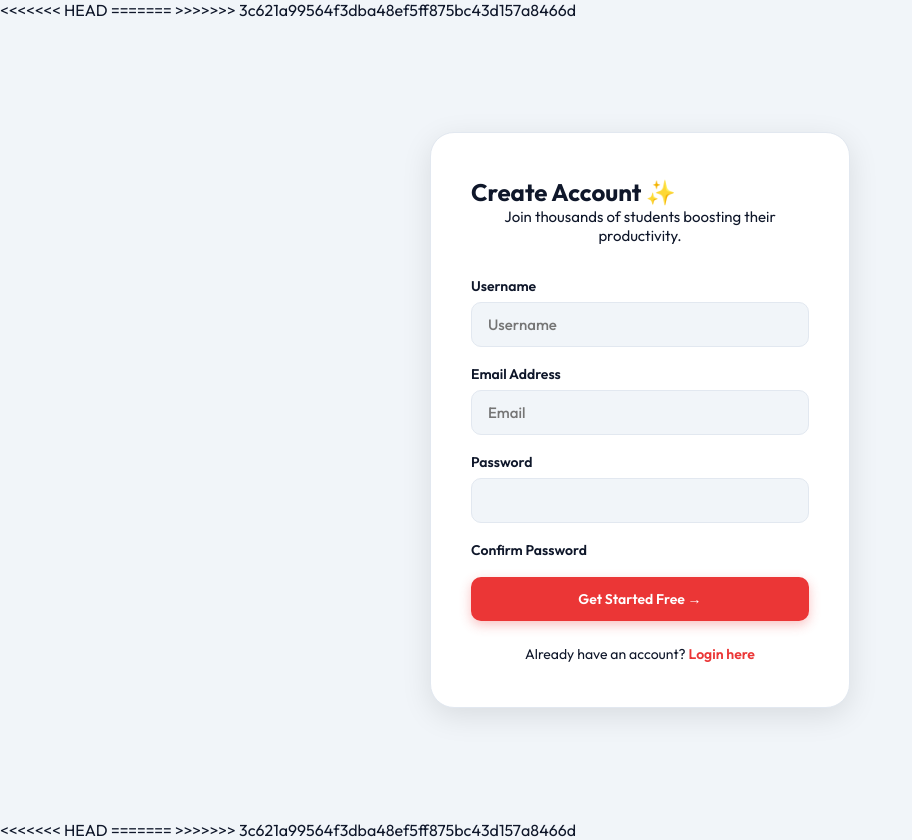
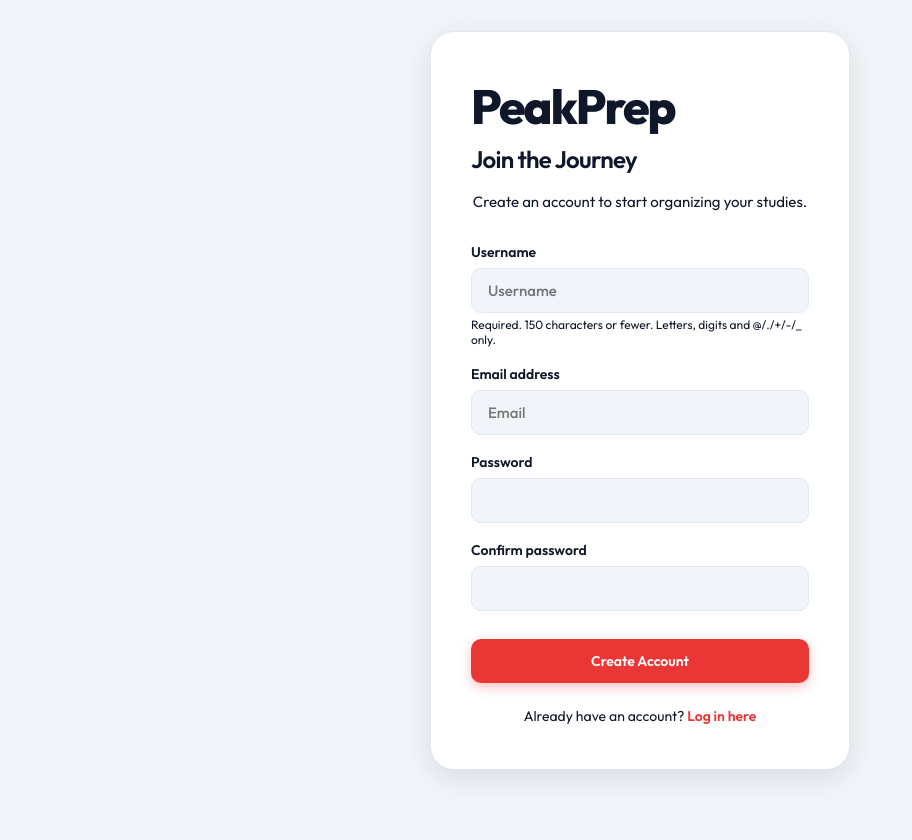
Before and after one commit to suhasiniabhishal49-prog/smart-study-planner, a Django app: template templates/planner/register.html in a window 1280 px wide. Shown: the whole page, without its empty margins (0-912 px from the left). After the commit the page ends 778 px from the top, so only its background shows below. Run offline with Django 5.2, Linux system fonts and the light colour scheme; the template is opened without the code that fills it: values that come from a table or form of the project are taken from there, others are empty; parts of the project's set-up code (start-up, migrations or seed data) failed here and were passed over.

Commit message:
Update register.html

```diff
--- a/templates/planner/register.html
+++ b/templates/planner/register.html
@@ -4,72 +4,53 @@
 <head>
     <meta charset="UTF-8">
     <meta name="viewport" content="width=device-width, initial-scale=1.0">
-<<<<<<< HEAD
     <title>Register - PeakPrep</title>
-=======
-    <title>Register - PW Smart Study</title>
->>>>>>> 3c621a99564f3dba48ef5ff875bc43d157a8466d
     <link href="https://fonts.googleapis.com/css2?family=Outfit:wght@400;600;700;800&display=swap" rel="stylesheet">
     <link rel="stylesheet" href="{% static 'css/style.css' %}?v=1.1">
 </head>
 <body>
 <div class="auth-page">
     <div class="auth-card">
-        <h2>Create Account ✨</h2>
-        <p class="subtitle">Join thousands of students boosting their productivity.</p>
+        <div class="auth-brand">
+            <h1>PeakPrep</h1>
+            <h2 style="margin: 8px 0 18px; font-size: 24px; font-weight: 600; letter-spacing: -0.03em;">Join the Journey</h2>
+            <p class="subtitle">Create an account to start organizing your studies.</p>
+        </div>
+
+        {% if form.errors %}
+            <div class="alert alert-error">
+                <p>Please correct the errors below.</p>
+            </div>
+        {% endif %}
 
         <form method="post">
             {% csrf_token %}
 
-            <div class="form-group">
-                <label>Username</label>
-                {{ form.username }}
-                {% if form.username.errors %}
-                    <p class="error-text">{{ form.username.errors.0 }}</p>
-                {% endif %}
-            </div>
+            {% for field in form %}
+                <div class="form-group">
+                    <label>{{ field.label }}</label>
+                    {{ field }}
+                    {% if field.errors %}
+                        {% for error in field.errors %}
+                            <p class="error-text" style="color: var(--primary); font-size: 13px; margin-top: 4px;">{{ error }}</p>
+                        {% endfor %}
+                    {% endif %}
+                    {% if field.help_text %}
+                        <small style="color: var(--text-muted); font-size: 12px; display: block; margin-top: 4px;">{{ field.help_text|safe }}</small>
+                    {% endif %}
+                </div>
+            {% endfor %}
 
-            <div class="form-group">
-                <label>Email Address</label>
-                {{ form.email }}
-                {% if form.email.errors %}
-                    <p class="error-text">{{ form.email.errors.0 }}</p>
-                {% endif %}
-            </div>
-
-            <div class="form-group">
-                <label>Password</label>
-                {{ form.password }}
-                {% if form.password.errors %}
-                    <p class="error-text">{{ form.password.errors.0 }}</p>
-                {% endif %}
-            </div>
-
-            <div class="form-group">
-                <label>Confirm Password</label>
-                {{ form.password_confirm }}
-                {% if form.password_confirm.errors %}
-                    <p class="error-text">{{ form.password_confirm.errors.0 }}</p>
-                {% endif %}
-            </div>
-
-            {% if form.non_field_errors %}
-                <div class="alert alert-error">{{ form.non_field_errors.0 }}</div>
-            {% endif %}
-
-            <button type="submit" class="btn btn-primary" style="width:100%; justify-content:center; padding:13px;">
-                Get Started Free →
+            <button type="submit" class="btn btn-primary" style="width:100%; justify-content:center; padding:13px; margin-top: 10px;">
+                Create Account
             </button>
         </form>
 
         <div class="auth-footer">
-            Already have an account? <a href="{% url 'planner:login' %}">Login here</a>
+            Already have an account? <a href="{% url 'planner:login' %}">Log in here</a>
         </div>
     </div>
 </div>
-<<<<<<< HEAD
-    <script src="{% static 'js/script.js' %}"></script>
-=======
+<script src="{% static 'js/script.js' %}"></script>
 </body>
 </html>
->>>>>>> 3c621a99564f3dba48ef5ff875bc43d157a8466d
```
